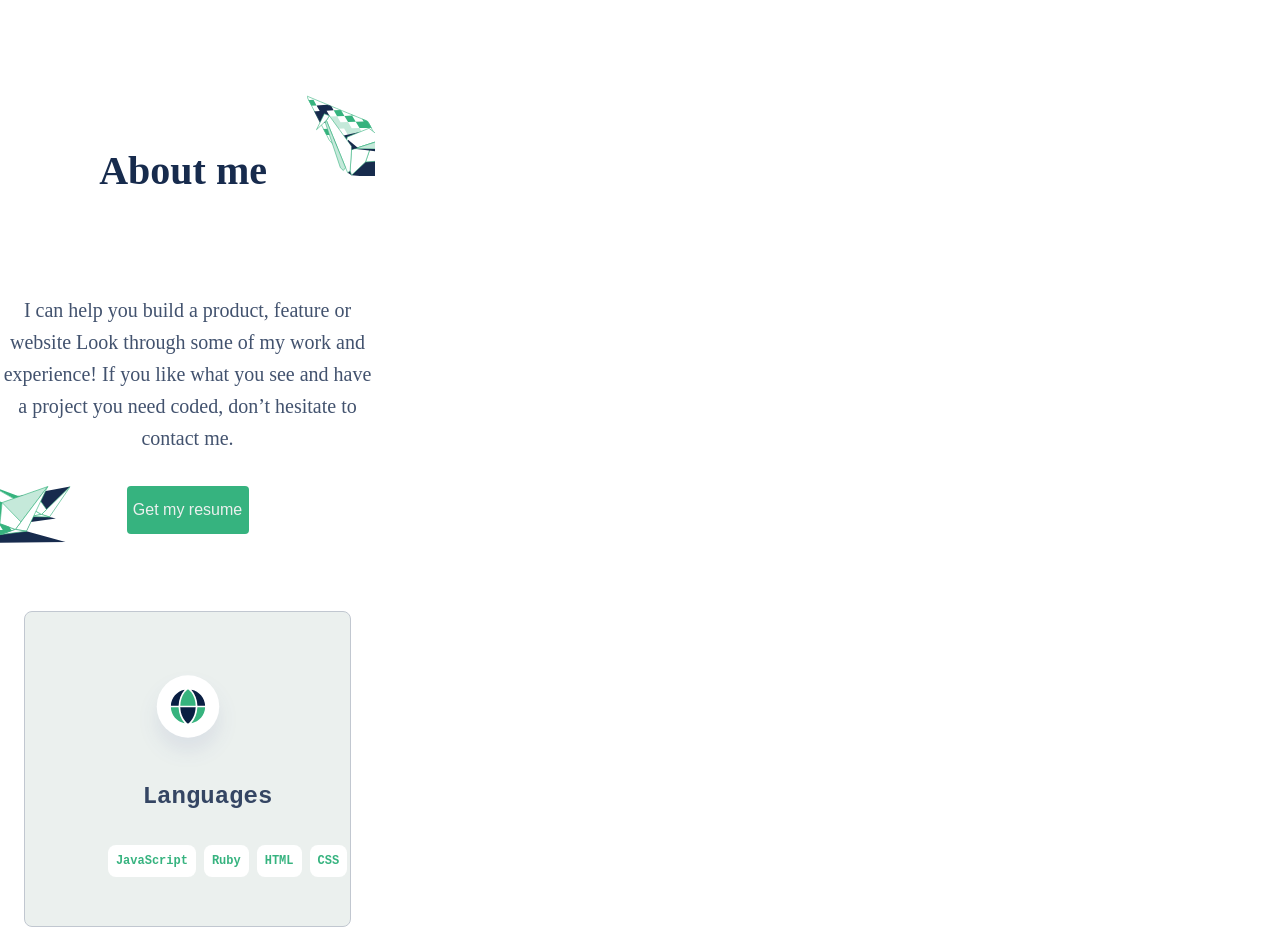
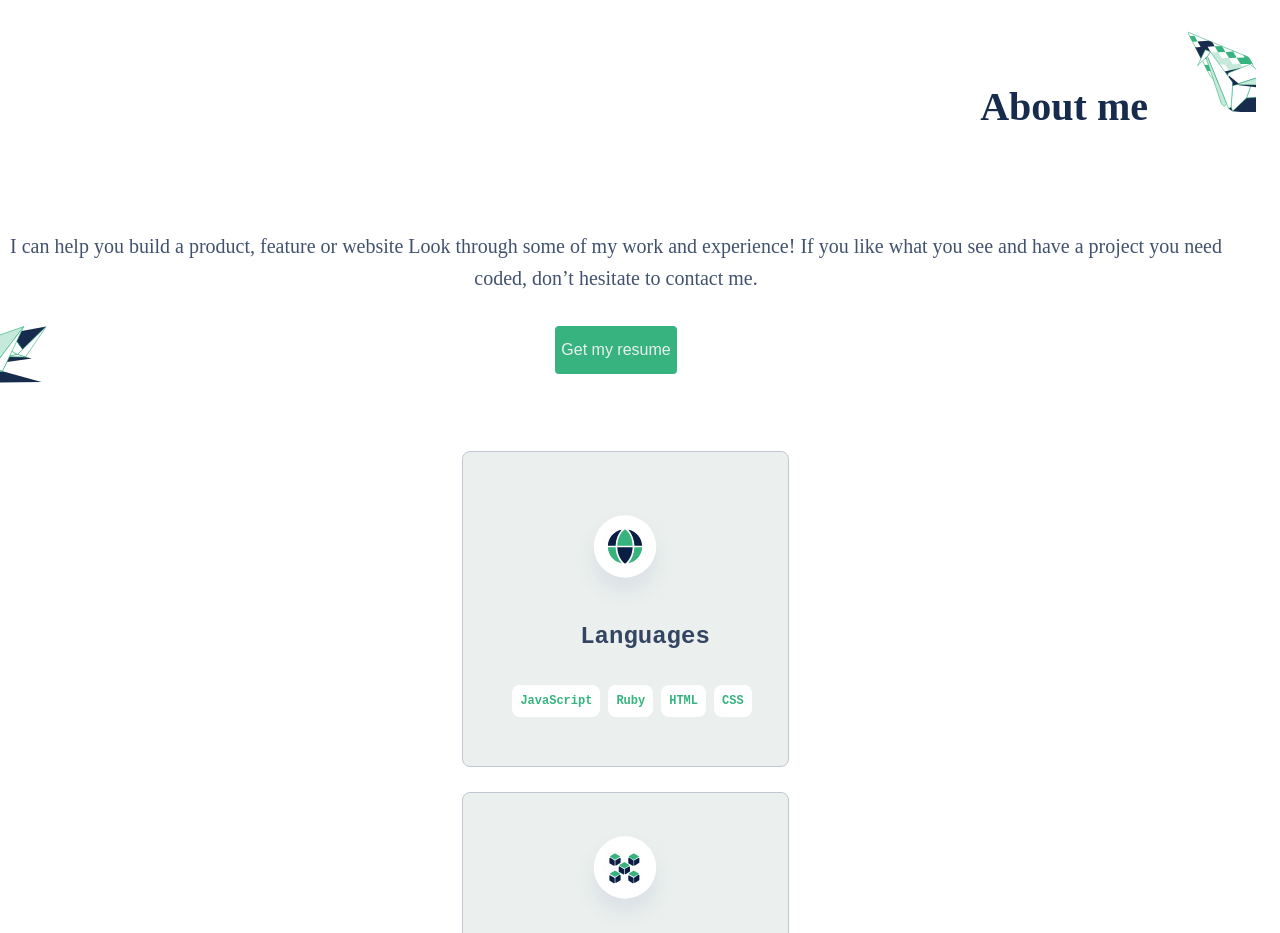
Before and after one commit to KiengPhyl/Portfolio-setup-and-mobile-first1, a website: page index.html in a window 1280 px wide. Shown: the part 4737-5670 px from the top of the page. Drawn offline with Linux system fonts and the light colour scheme.

Commit message:
Update style.css

```diff
--- a/style.css
+++ b/style.css
@@ -9,6 +9,8 @@
   flex-direction: column;
   margin: unset;
   overflow: auto;
+  margin-right: 24px;
+  margin-left: -24px;
 }
 
 .greetings {
@@ -182,6 +184,8 @@ h3 {
   line-height: 32px;
   text-align: center;
   color: #42526e;
+  padding-left: 24px;
+  padding-right: 24px;
 }
 
 .square {
@@ -199,6 +203,8 @@ h3 {
   display: flex;
   flex-direction: column;
   gap: 24px;
+  padding-left: 42px;
+  padding-right: 24px;
 }
 
 .quote {
@@ -250,6 +256,8 @@ h3 {
   list-style-type: none;
   color: #36b37f;
   flex-wrap: wrap;
+  padding-right: 28px;
+  padding-left: 2px;
 }
 
 ul {
@@ -333,14 +341,6 @@ ul {
   border-radius: 12px 12px 0 0;
 }
 
-.about-container {
-  width: 375px;
-  height: 1522px;
-  padding-top: 64px;
-  padding-bottom: 64px;
-  padding-right: 24px;
-}
-
 .button-text:hover {
   box-shadow: 0 8px 16px rgba(54, 179, 127, 0.24);
   transition-duration: 1s;
```
